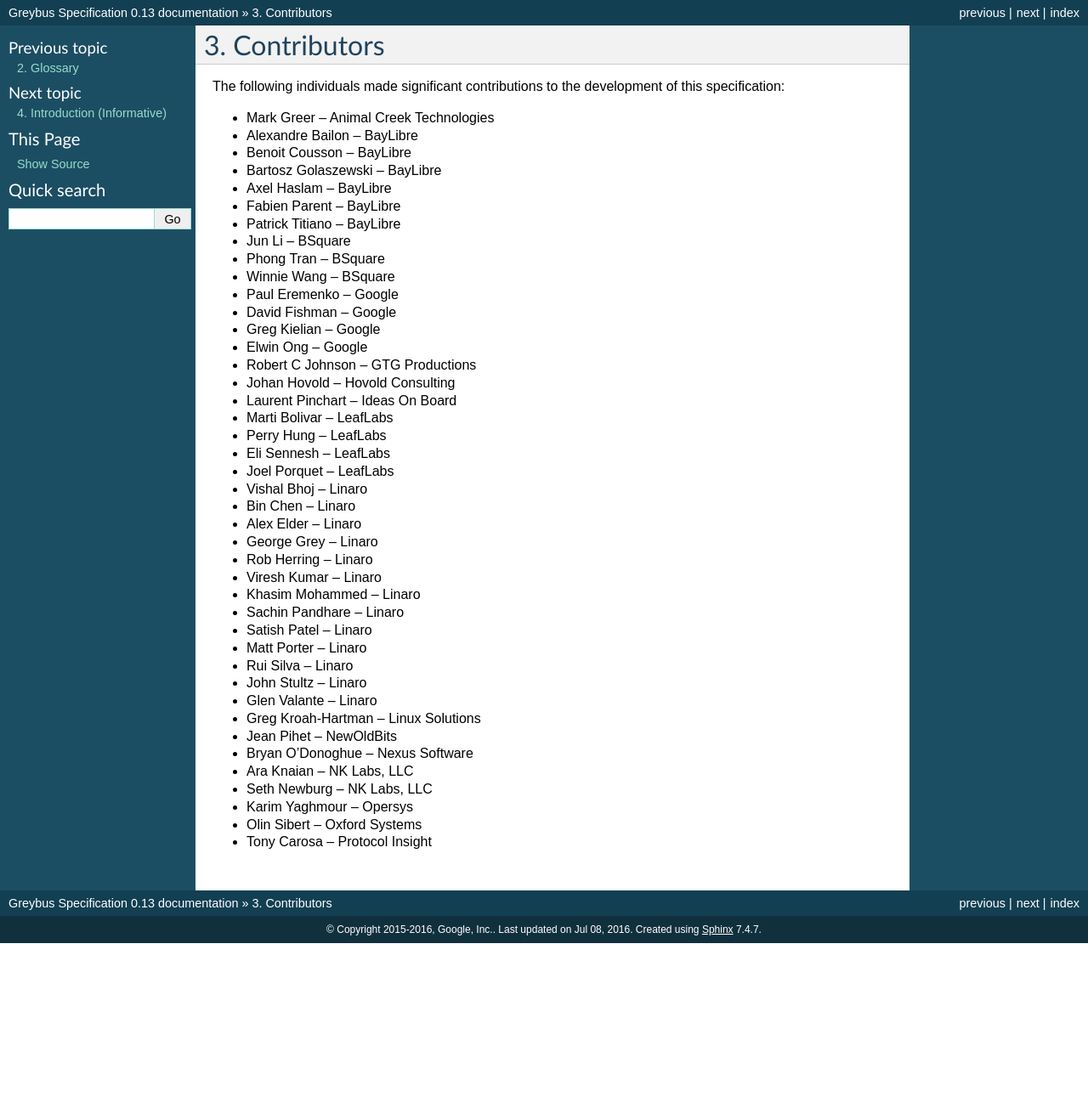
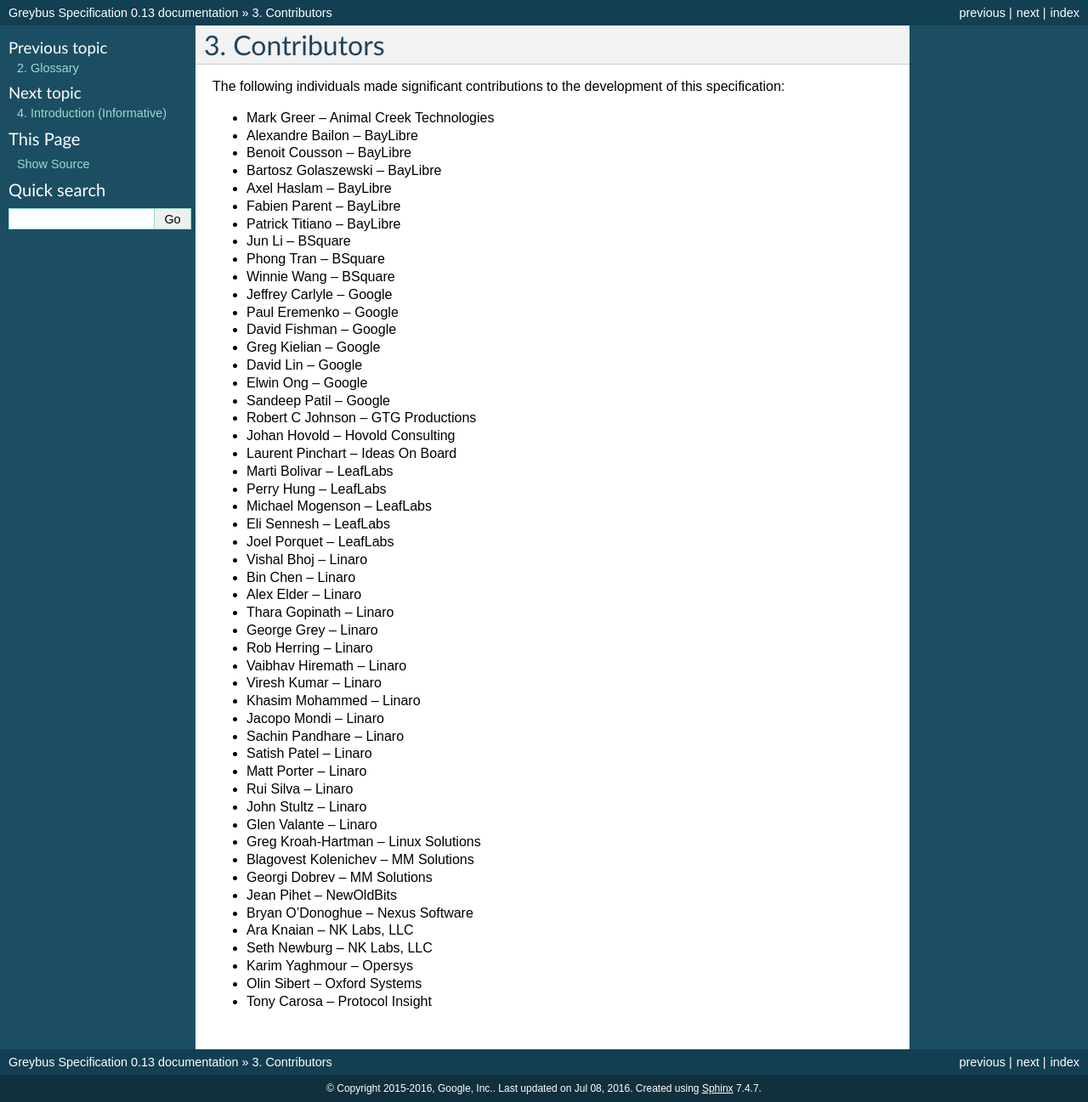
Before and after one commit to projectara/greybus-spec, a Sphinx documentation site: the page built from source/contributors.rst, in a window 1280 px wide. Shown: the whole page at 85% size. Built offline with Sphinx 7.4.7, drawn with Linux system fonts in a browser that asks for light colours; pages that are not in the unit, such as notebooks, are missing from menus; before the commit the page ends 1110 px from its top, so only the background shows below that.

Commit message:
SW-2700: greybus-spec: contributors: add some
Add some additional people to the contributor list, including people
who contributed by reviewing the content supplied by others.

Acked-by: Sandeep Patil <sspatil@google.com>
Reviewed-by: Marti Bolivar <mbolivar@leaflabs.com>
Signed-off-by: Alex Elder <elder@linaro.org>

```diff
--- a/source/contributors.rst
+++ b/source/contributors.rst
@@ -16,24 +16,31 @@
 * Jun Li             -- BSquare
 * Phong Tran         -- BSquare
 * Winnie Wang        -- BSquare
+* Jeffrey Carlyle    -- Google
 * Paul Eremenko      -- Google
 * David Fishman      -- Google
 * Greg Kielian       -- Google
+* David Lin          -- Google
 * Elwin Ong          -- Google
+* Sandeep Patil      -- Google
 * Robert C Johnson   -- GTG Productions
 * Johan Hovold       -- Hovold Consulting
 * Laurent Pinchart   -- Ideas On Board
 * Marti Bolivar      -- LeafLabs
 * Perry Hung         -- LeafLabs
+* Michael Mogenson   -- LeafLabs
 * Eli Sennesh        -- LeafLabs
 * Joel Porquet       -- LeafLabs
 * Vishal Bhoj        -- Linaro
 * Bin Chen           -- Linaro
 * Alex Elder         -- Linaro
+* Thara Gopinath     -- Linaro
 * George Grey        -- Linaro
 * Rob Herring        -- Linaro
+* Vaibhav Hiremath   -- Linaro
 * Viresh Kumar       -- Linaro
 * Khasim Mohammed    -- Linaro
+* Jacopo Mondi       -- Linaro
 * Sachin Pandhare    -- Linaro
 * Satish Patel       -- Linaro
 * Matt Porter        -- Linaro
@@ -41,6 +48,8 @@
 * John Stultz        -- Linaro
 * Glen Valante       -- Linaro
 * Greg Kroah-Hartman -- Linux Solutions
+* Blagovest Kolenichev -- MM Solutions
+* Georgi Dobrev      -- MM Solutions
 * Jean Pihet         -- NewOldBits
 * Bryan O'Donoghue   -- Nexus Software
 * Ara Knaian         -- NK Labs, LLC
```
